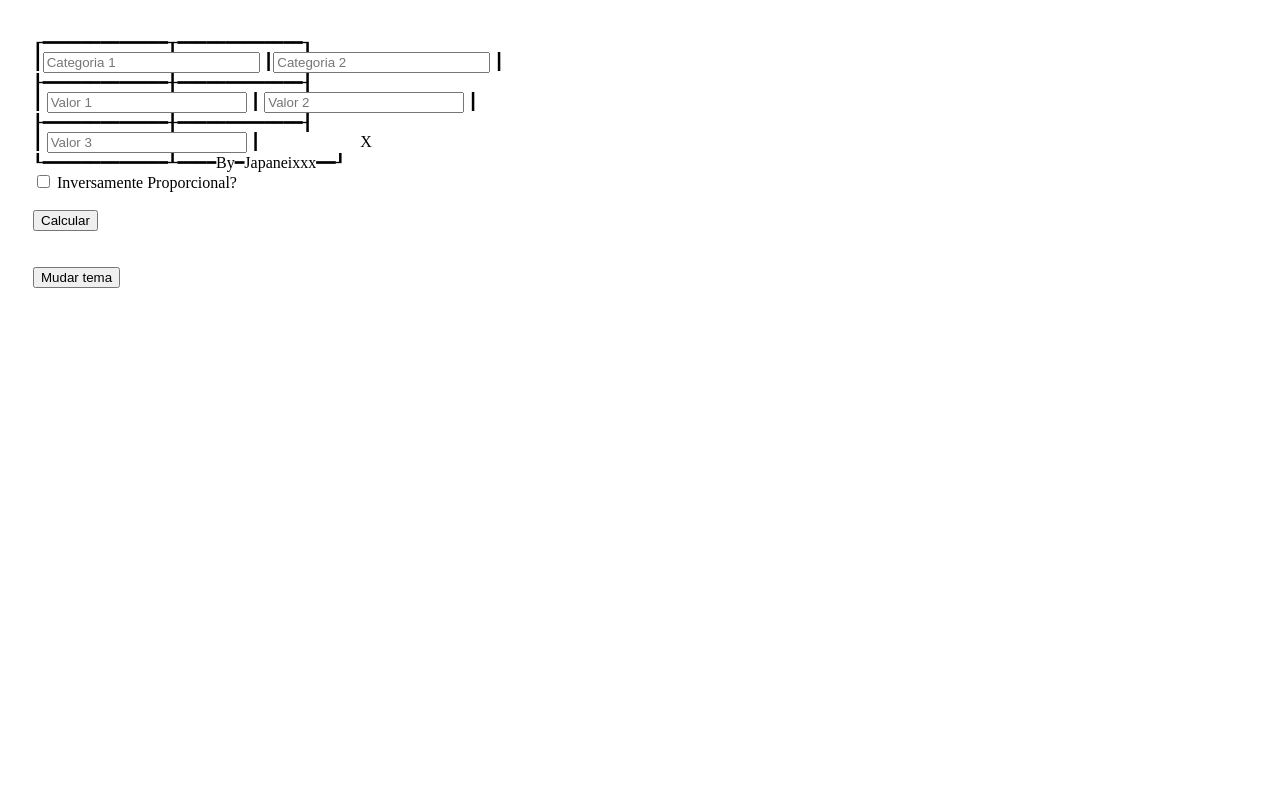
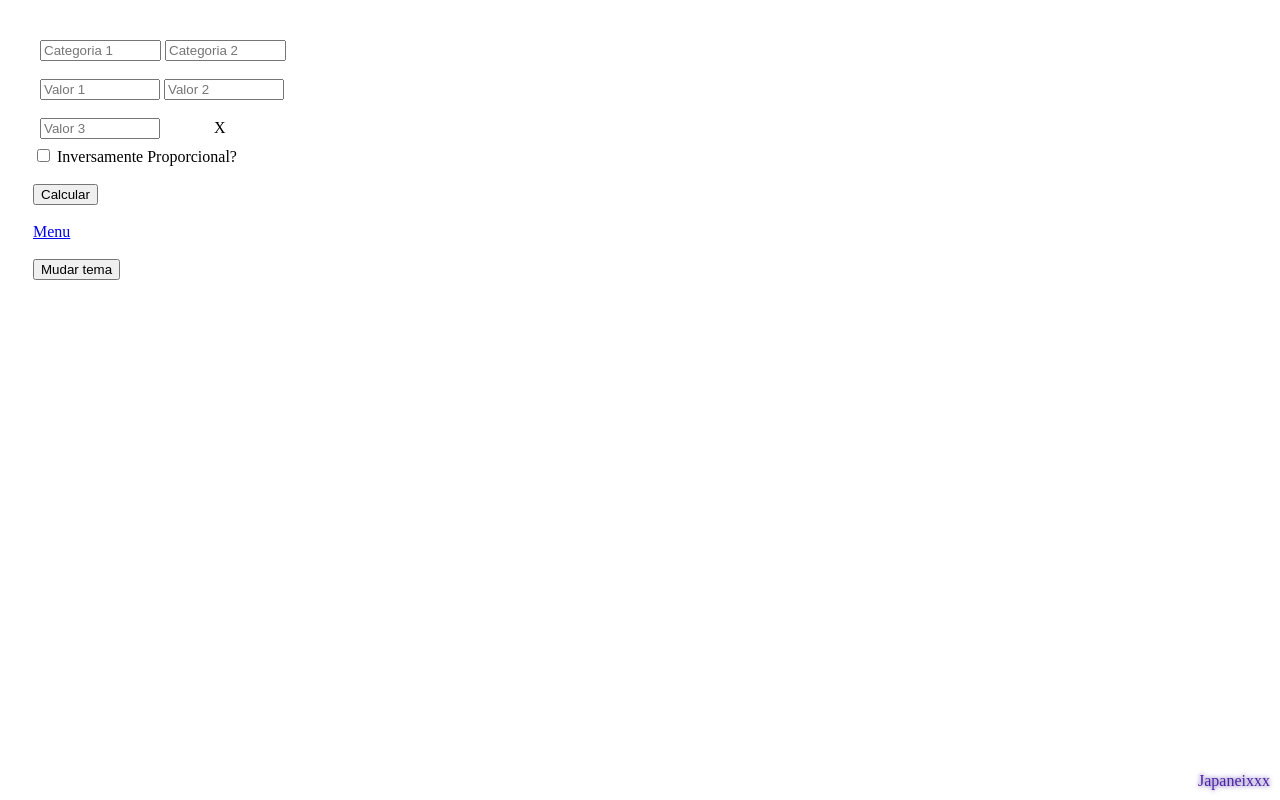
Before and after one commit to Japaneixxx/Maribot, a plain HTML site: page functions/regra de 3/index.html in a window 1280 px wide. Drawn offline with Linux system fonts and the light colour scheme.

Commit message:
Correções

```diff
--- a/functions/regra de 3/index.html
+++ b/functions/regra de 3/index.html
@@ -1,37 +1,28 @@
 <html>
 
+<head>
+    <title>Maribot: Regra de 3</title>
+    <meta name="viewport" content="width=device-width, initial-scale=1">
+    <link rel="stylesheet" href="./style.css">
+</head>
+
 <Body>
-    <style>
-        body {
-            padding: 25px;
-            background-color: white;
-            color: black;
-        }
 
-        .dark-mode {
-            background-color: black;
-            color: white;
-        }
+    <div class="base">
+        <div class="calc">
+            <input type="text" size="12" placeholder="Categoria 1"> <input type="text" size="12"
+                placeholder="Categoria 2"><br><br>
+            <input type="number" name="val1" id="val1" placeholder="Valor 1"> <input type="number" name="val2" id="val2"
+                placeholder="Valor 2"> <br> <br>
+            <input type="number" name="val3" id="val3" placeholder="Valor 3"> <label for="resposta" id="resposta">X
+            </label>
+        </div>
+    </div>
 
-        #val1,
-        #val2,
-        #val3 {
-            width: 200;
-        }
-
-        @media only screen and (max-width: 600px) {
-
-            #val1,
-            #val2,
-            #val3 {
-                width: 199;
-            }
-        }
-    </style>
-
+    <!--
     <label for="linhaH1">┎━━━━━━━━━━━━━┰━━━━━━━━━━━━━┒</label><br>
-    <label for="escrita">┃<input type="text" size="24" placeholder="Categoria 1"> ┃<input type="text" size="24"
-            placeholder="Categoria 2"> ┃ </label><br>
+    <label for="escrita">┃<input type="text" size="12" placeholder="Categoria 1">┃ <input type="text" size="12"
+            placeholder="Categoria 2">┃ </label><br>
     <label for="linhaH2">┠━━━━━━━━━━━━━╂━━━━━━━━━━━━━┨</label><br>
     <label for="val1"> ┃
         <input type="number" name="val1" id="val1" placeholder="Valor 1">
@@ -43,11 +34,11 @@
     </label>
     <label for="val3">┠━━━━━━━━━━━━━╂━━━━━━━━━━━━━┨ <br>
         ┃
-        <input type="number" name="val3" id="val3" placeholder="Valor 3"> ┃       <label for="resposta" id="resposta">X
+        <input type="number" name="val3" id="val3" placeholder="Valor 3"> ┃    <label for="resposta" id="resposta">X
         </label>     <br>
-        ┖━━━━━━━━━━━━━┸━━━━By━Japaneixxx━━┚ <br>
+        ┖━━━━━━━━━━━━━┸━━━━━━━━━━━━━┚ <br>
     </label>
-
+-->
     <label for="invProp">
         <input type="checkbox" name="invProp" id="invProp">
         Inversamente Proporcional?
@@ -55,7 +46,7 @@
 
 
 
-    <button onclick="regraDe3()">Calcular</button><br><br><br>
+    <button onclick="regraDe3()">Calcular</button><br><br><a href="/" id="home">Menu</a><br><br>
 
     <label for="theme">
         <button onclick="myFunction()">Mudar tema</button>
@@ -67,6 +58,7 @@
             }
         </script>
     </label> <br>
+    <div id="Japaneixxx"> Japaneixxx</div>
 
 
     <script type="text/javascript" src="js/regrade3.js">
--- /dev/null
+++ b/functions/regra de 3/style.css
@@ -0,0 +1,51 @@
+
+        body {
+            text-align: left;
+            padding: 25px;
+            background-color: white;
+            color: black;
+            font-family: "cascadia code";
+            font-size: 16px;
+        }
+
+        .dark-mode {
+            background-color: black;
+            color: white;
+        }
+
+        #val1,
+        #val2,
+        #val3 {
+            width: 120;
+        }
+/*
+        @media only screen and (max-width: 700px) {
+
+            #val1,
+            #val2,
+            #val3 {
+                width: 160;
+            }
+
+            body {
+                padding: 12;
+                font-size: 16px;
+            }
+        }
+*/
+        #Japaneixxx {
+            position: absolute;
+            bottom: 0;
+            right: 0;
+            padding: 10px;
+            color: rgb(74, 37, 161);
+            text-shadow: 0 0 5px;
+        }
+
+        #resposta{
+            padding-left: 50;
+        }
+
+        .calc{
+            padding: 7;
+        }
```
